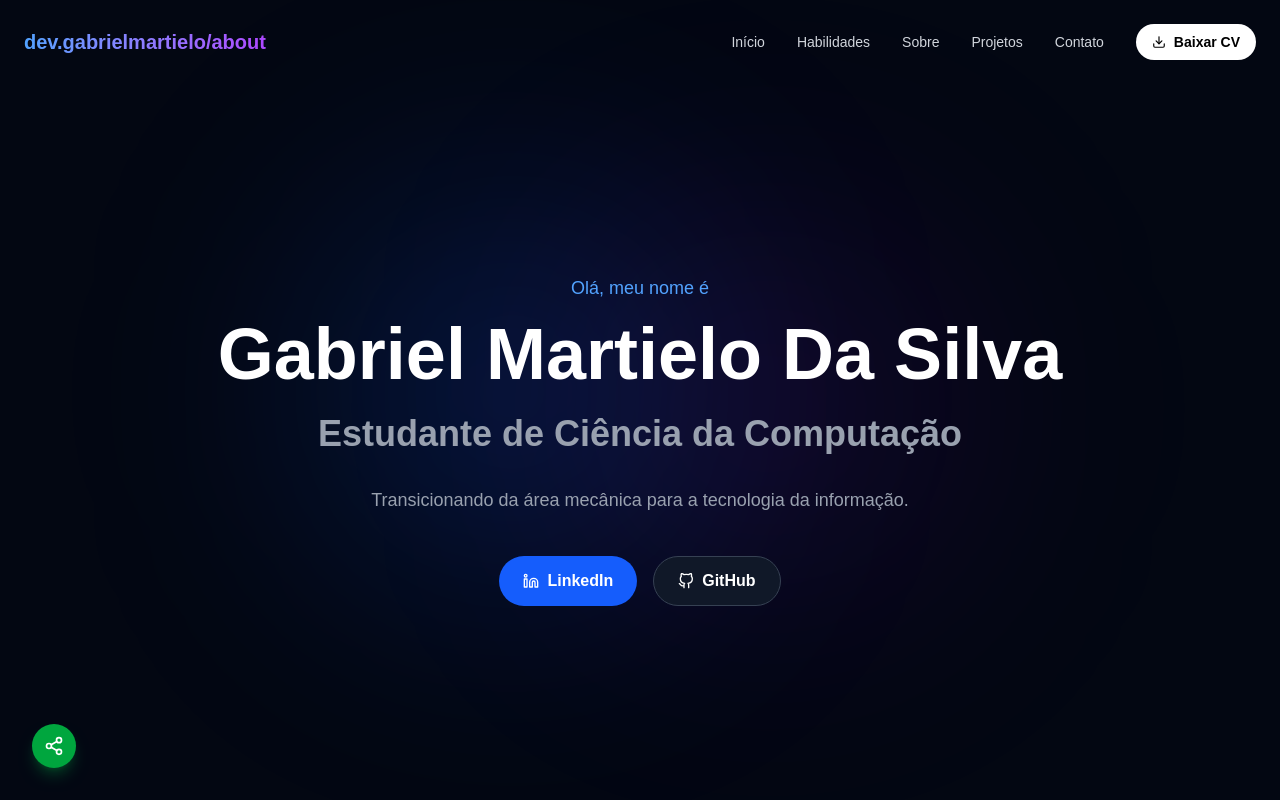
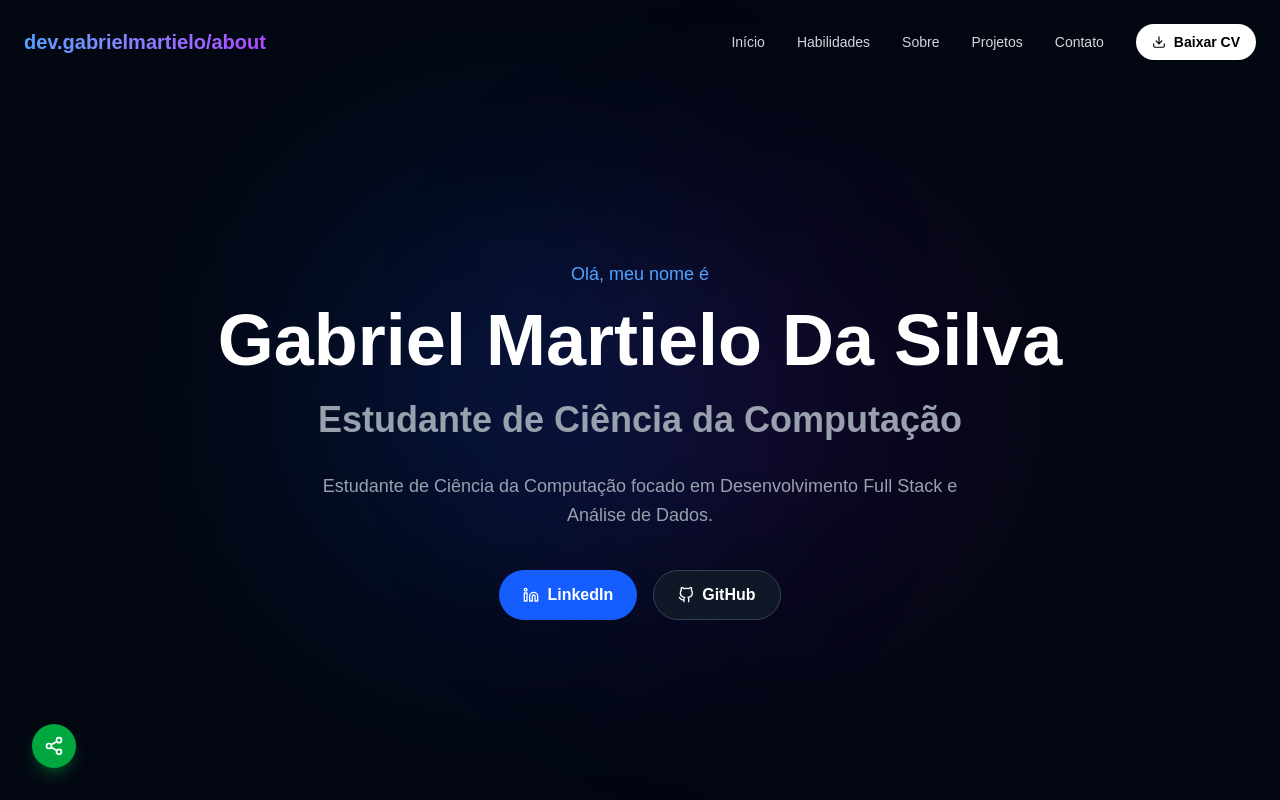
Before and after one commit to smartielo/meu-portfolio, a Next.js app: page / in a window 1280 px wide. Shown: the top 800 px of the page. Built offline with nearby package versions, Linux system fonts and the light colour scheme.

Commit message:
feat: atualizar headline do perfil para refletir foco em Desenvolvimento Full Stack e Análise de Dados

```diff
--- a/src/data/profile.ts
+++ b/src/data/profile.ts
@@ -42,7 +42,7 @@ export interface TechProgress {
 export const profileData = {
   name: "Gabriel Martielo Da Silva",
   role: "Estudante de Ciência da Computação",
-  headline: "Transicionando da área mecânica para a tecnologia da informação.",
+  headline: "Estudante de Ciência da Computação focado em Desenvolvimento Full Stack e Análise de Dados.",
   location: "Bauru, São Paulo, Brasil",
   email: "dev.gabrielmartielo@gmail.com",
   email2: "gabrielmartielo3214@gmail.com",
```
